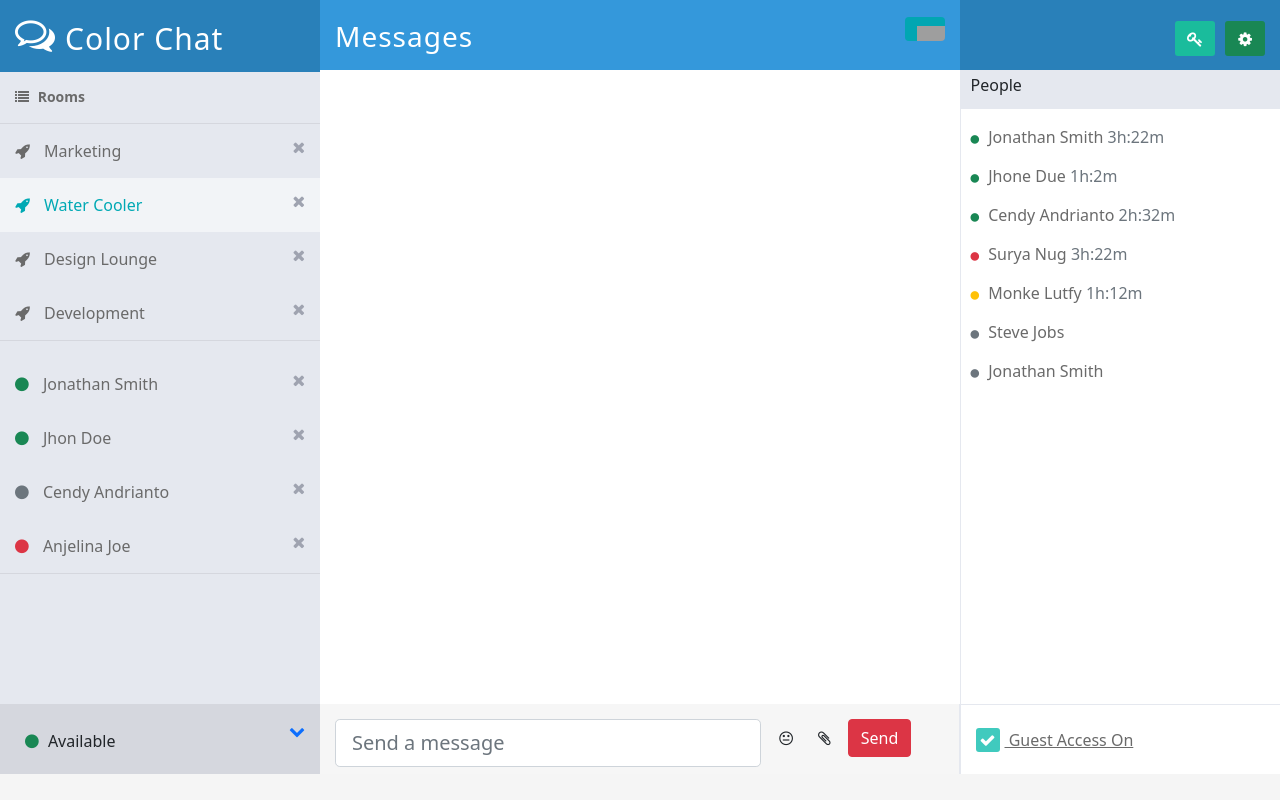
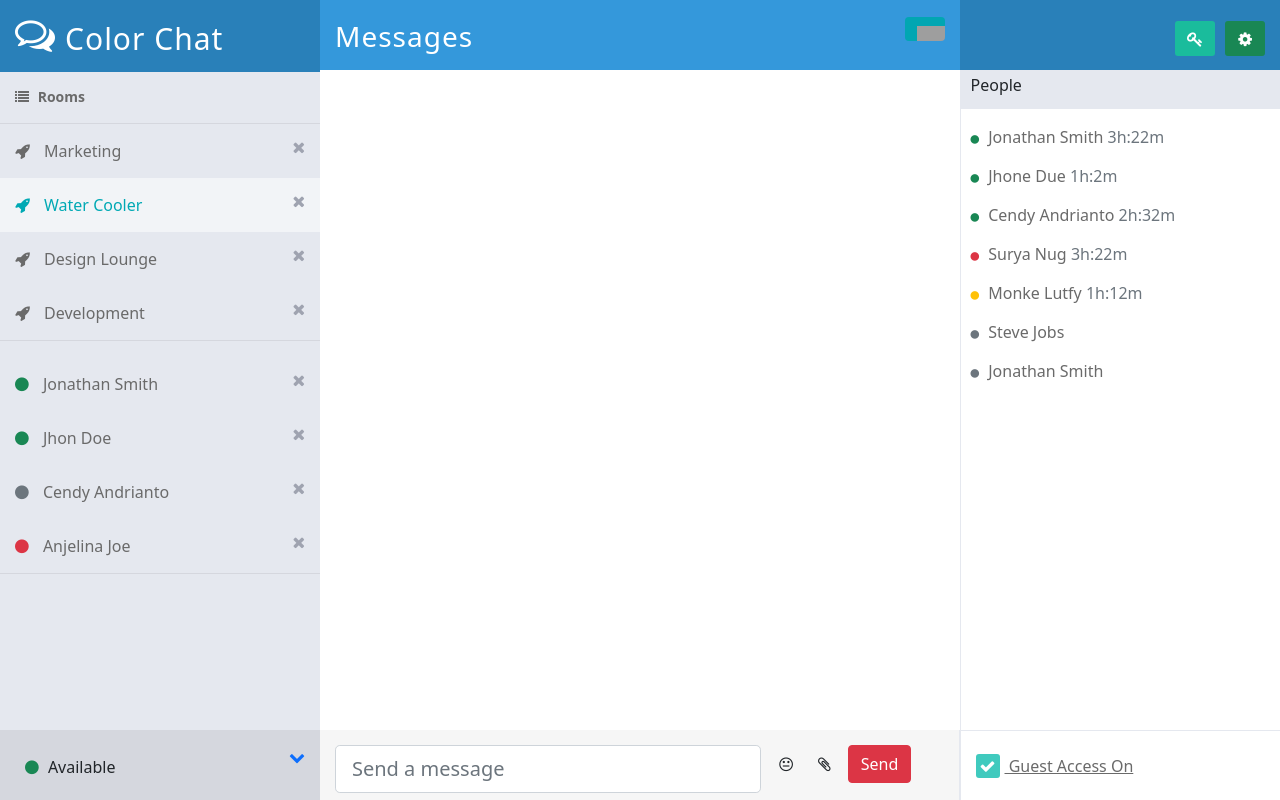
Before and after one commit to GabrielSestieri/ChatApp, a Django app: template Tuckerman_Chat/Tuckerman_Chat/Chat_Room/templates/chat.html in a window 1280 px wide. Run offline with Django 3.2, Linux system fonts and the light colour scheme; the template is opened without the code that fills it, so the values that code supplies are empty; some libraries are stand-ins or nearby versions; grey boxes are pictures that could not be loaded.

Commit message:
Update chat.html

```diff
--- a/Tuckerman_Chat/Tuckerman_Chat/Chat_Room/templates/chat.html
+++ b/Tuckerman_Chat/Tuckerman_Chat/Chat_Room/templates/chat.html
@@ -9,15 +9,24 @@
     <link href="https://maxcdn.bootstrapcdn.com/font-awesome/4.3.0/css/font-awesome.min.css" rel="stylesheet">
 </head>
 <style>
-    body{
+    html, body{
     background:#f5f5f5;
+    height: 100%;
 }
+
+    .row{
+        height: 100%;
+    }
+
 
 /*
     =================================
     CHAT ROOM
     =================================
 */
+.box {
+    height: 100%
+}
 
 .chat-room {
     border-collapse: collapse;
@@ -25,6 +34,7 @@
     display: table;
     table-layout: fixed;
     width: 100%;
+    height: 100%;
     position: relative;
 }
 
@@ -33,24 +43,28 @@
     display: table-cell;
     float: none;
     height: 100%;
+    min-height: 100%;
     padding: 0;
     vertical-align: top;
 }
 
 .chat-room .kiri-side {
     width: 25%;
+    height: 100%;
     background: #e5e8ef;
     border-radius: 4px 0 0 4px;
     -webkit-border-radius: 4px 0 0 4px;
 }
 .chat-room .tengah-side {
     width: 50%;
+    height: 100%;
     background: #fff;
     border-right: 1px solid #e5e8ef;
 }
 
 .chat-room .kanan-side {
     width: 25%;
+    height: 100%;
     background: #fff;
 }
 
@@ -389,6 +403,10 @@ a.guest-on i {
 .lobby {
     padding: 0 !important;
 }
+
+.col-md-12 {
+    height: 100%;
+}
 </style>
 <body>
     <!-- <div class="container bootstrap snippets bootdey.com"> -->
```
